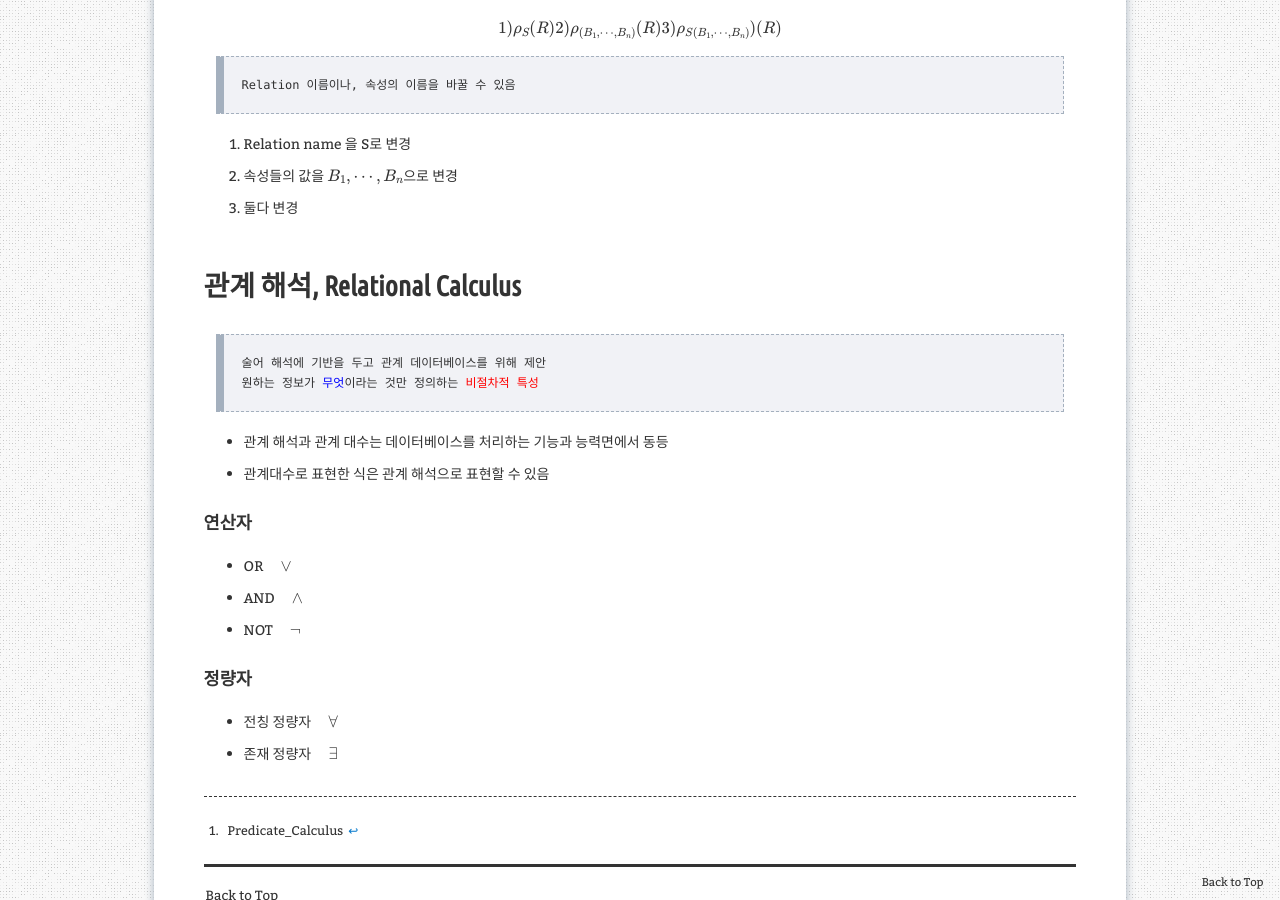
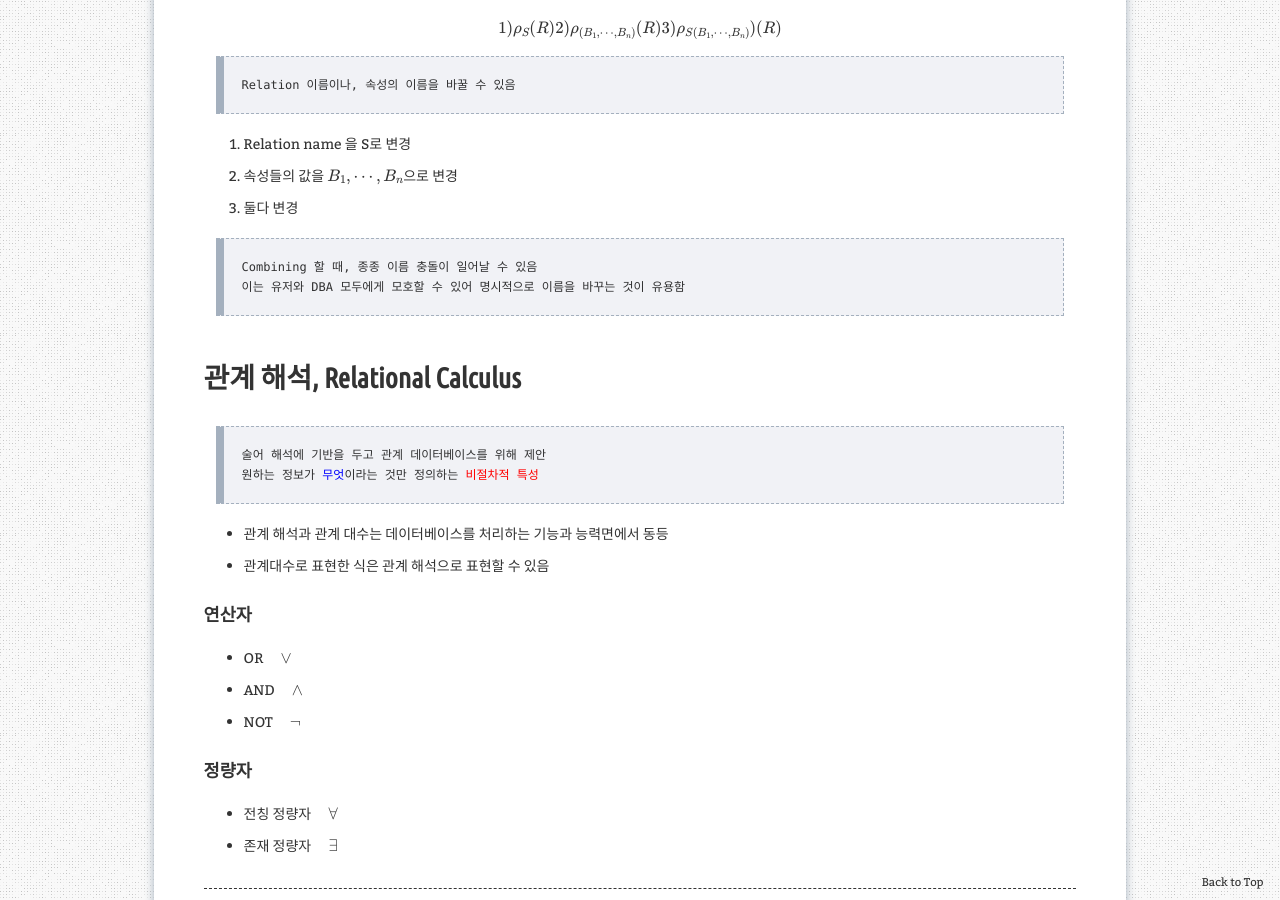
Before and after one commit to aristohyun/aristohyun.github.io, a Jekyll site: the page built from _posts/2021-09-29-DBS_05.md, in a window 1280 px wide and 900 px high, scrolled down 3265 px. Built offline with Jekyll 4.4.1, drawn with Linux system fonts in a browser that asks for light colours; formulas are drawn with MathJax 3; comment, search, counter and statistics services are not loaded.

Commit message:
Update 2021-09-29-DBS_05.md

```diff
--- a/_posts/2021-09-29-DBS_05.md
+++ b/_posts/2021-09-29-DBS_05.md
@@ -128,6 +128,8 @@ $
 2. 속성들의 값을 $B_ 1, \cdots, B_ n$으로 변경
 3. 둘다 변경
 
+> Combining 할 때, 종종 이름 충돌이 일어날 수 있음
+> 이는 유저와 DBA 모두에게 모호할 수 있어 명시적으로 이름을 바꾸는 것이 유용함
 
 # 관계 해석, Relational Calculus
 
```
